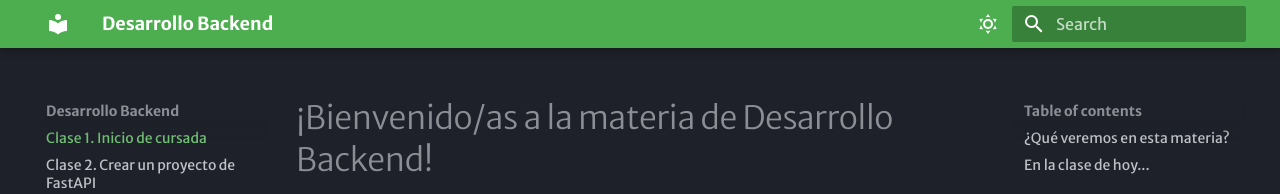
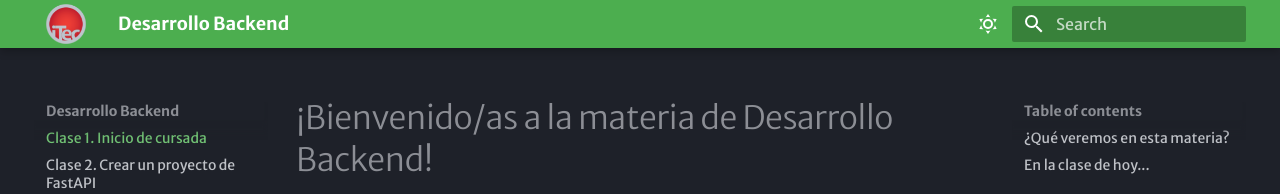
Before and after one commit to FacuLemo/docs-segundo, an MkDocs documentation site: the page built from docs/index.md, in a window 1280 px wide. Shown: the top 194 px of the page. Built offline with MkDocs 1.6.1 and Material for MkDocs 9.7.7, drawn with Linux system fonts in a browser that asks for light colours; some web fonts are replaced.

Commit message:
íconos y estilos

```diff
--- /dev/null
+++ b/docs/stylesheets/custom.css
@@ -0,0 +1,13 @@
+/* Permite que el logo tenga un ancho automático y no se comprima */
+.md-header__button.md-logo img {
+    width: auto;
+    height: 40px;
+
+}
+
+.md-header__button.md-logo {
+    margin-top: 0;
+    margin-bottom: 0;
+    padding-top: 0;
+    padding-bottom: 0;
+}
--- a/mkdocs.yml
+++ b/mkdocs.yml
@@ -1,6 +1,8 @@
 site_name: Desarrollo Backend
 theme:
   name: material
+  logo: assets/logo.png
+  favicon: assets/favicon.jpeg
   palette:
     # Dark Mode
     - scheme: slate
@@ -20,6 +22,9 @@ theme:
   font:
     text: Merriweather Sans
     code: Red Hat Mono
+
+extra_css:
+  - stylesheets/custom.css
 
 nav:
  - Clase 1. Inicio de cursada: index.md
```
Also changed, not shown: docs/assets/favicon.jpeg (added), docs/assets/logo.png (added).
